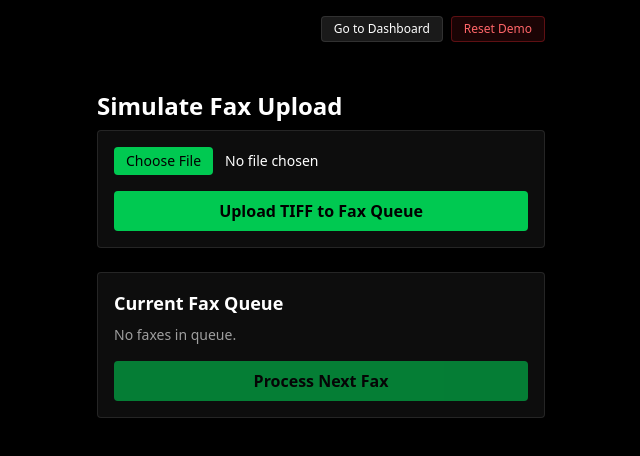
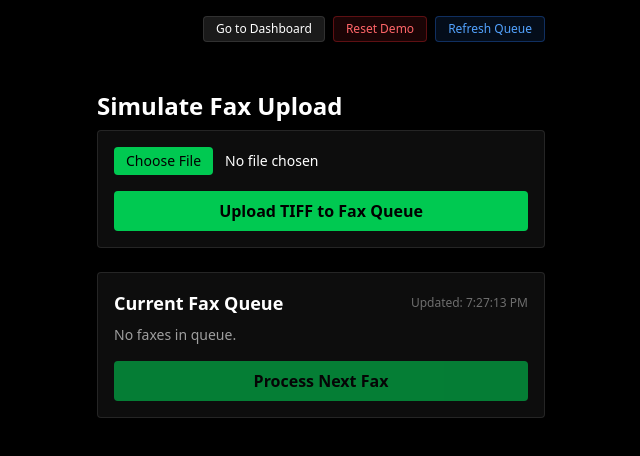
Before and after one commit to ishaanbhagwat/referral-dashboard-demo, a Next.js app: page /upload in a window 1280 px wide. Shown: the top 456 px of the page, without its empty margins (319-959 px from the left). Built offline with nearby package versions, Linux system fonts and the light colour scheme.

Commit message:
Added manual polling

```diff
--- a/app/page.tsx
+++ b/app/page.tsx
@@ -43,23 +43,36 @@ export default function ReferralTriageSystem() {
   const [loading, setLoading] = useState(true)
   const [error, setError] = useState("")
   const [resetting, setResetting] = useState(false)
+  const [lastUpdated, setLastUpdated] = useState<Date | null>(null)
+  const [refreshing, setRefreshing] = useState(false)
   const router = useRouter()
 
-  // Poll referrals every 2 seconds
-  useEffect(() => {
-    const fetchReferrals = async () => {
+  // Fetch referrals function
+  const fetchReferrals = async (isManualRefresh = false) => {
+    if (isManualRefresh) {
+      setRefreshing(true)
+    }
     try {
       const res = await fetch("/api/referrals")
       const data = await res.json()
       setReferrals(data.referrals)
+      setLastUpdated(new Date())
       setLoading(false)
+      setError("")
     } catch {
       setError("Failed to fetch referrals.")
       setLoading(false)
+    } finally {
+      if (isManualRefresh) {
+        setRefreshing(false)
       }
     }
+  }
+
+  // Poll referrals every 30 seconds (reduced from 2 seconds)
+  useEffect(() => {
     fetchReferrals()
-    const interval = setInterval(fetchReferrals, 2000)
+    const interval = setInterval(() => fetchReferrals(), 30000) // 30 seconds
     return () => clearInterval(interval)
   }, [])
 
@@ -85,6 +98,11 @@ export default function ReferralTriageSystem() {
     await fetch("/api/fax/reset", { method: "POST" })
     setResetting(false)
     setReferrals([])
+    setLastUpdated(null)
+  }
+
+  const handleManualRefresh = () => {
+    fetchReferrals(true)
   }
 
   // Filter and sort referrals
@@ -133,6 +151,13 @@ export default function ReferralTriageSystem() {
         >
           {resetting ? "Resetting..." : "Reset Demo"}
         </button>
+        <button
+          onClick={handleManualRefresh}
+          disabled={refreshing}
+          className="text-xs px-3 py-1 rounded bg-blue-500/10 hover:bg-blue-500/20 border border-blue-500/30 text-blue-400 disabled:opacity-60"
+        >
+          {refreshing ? "Refreshing..." : "Manual Refresh"}
+        </button>
       </div>
       <div className="max-w-7xl mx-auto space-y-4">
         {/* Header */}
@@ -141,6 +166,11 @@ export default function ReferralTriageSystem() {
             <div>
               <h1 className="text-2xl font-bold text-white">Referral Dashboard</h1>
               <p className="text-white/60 text-sm mt-1">Manage incoming referral faxes and patient workflows</p>
+              {lastUpdated && (
+                <p className="text-white/40 text-xs mt-1">
+                  Last updated: {lastUpdated.toLocaleTimeString()} (Auto-refresh every 30s)
+                </p>
+              )}
             </div>
             <div className="flex gap-6">
               <div className="text-center">
--- a/app/upload/page.tsx
+++ b/app/upload/page.tsx
@@ -22,17 +22,33 @@ export default function FaxUploadPage() {
     urgency: string;
   } | null>(null)
   const [resetting, setResetting] = useState(false)
+  const [refreshing, setRefreshing] = useState(false)
+  const [lastUpdated, setLastUpdated] = useState<Date | null>(null)
   const router = useRouter()
 
-  // Poll the queue every 2 seconds
-  useEffect(() => {
-    const fetchQueue = async () => {
+  // Fetch queue function
+  const fetchQueue = async (isManualRefresh = false) => {
+    if (isManualRefresh) {
+      setRefreshing(true)
+    }
+    try {
       const res = await fetch("/api/fax/queue")
       const data = await res.json()
       setQueue(data.queue)
+      setLastUpdated(new Date())
+    } catch (error) {
+      console.error("Failed to fetch queue:", error)
+    } finally {
+      if (isManualRefresh) {
+        setRefreshing(false)
+      }
     }
+  }
+
+  // Poll the queue every 15 seconds (reduced from 2 seconds)
+  useEffect(() => {
     fetchQueue()
-    const interval = setInterval(fetchQueue, 2000)
+    const interval = setInterval(() => fetchQueue(), 15000) // 15 seconds
     return () => clearInterval(interval)
   }, [])
 
@@ -61,6 +77,7 @@ export default function FaxUploadPage() {
     } else {
       setQueue(data.queue)
       setFile(null)
+      setLastUpdated(new Date())
     }
   }
 
@@ -77,6 +94,7 @@ export default function FaxUploadPage() {
       setProcessMsg("Fax processed successfully!")
       setQueue(data.queue)
       setLastReferral(data.referral)
+      setLastUpdated(new Date())
     }
   }
 
@@ -88,6 +106,11 @@ export default function FaxUploadPage() {
     await fetch("/api/fax/reset", { method: "POST" })
     setResetting(false)
     setQueue([])
+    setLastUpdated(null)
+  }
+
+  const handleManualRefresh = () => {
+    fetchQueue(true)
   }
 
   return (
@@ -105,6 +128,13 @@ export default function FaxUploadPage() {
           className="text-xs px-3 py-1 rounded bg-red-500/10 hover:bg-red-500/20 border border-red-500/30 text-red-400 disabled:opacity-60"
         >
           {resetting ? "Resetting..." : "Reset Demo"}
+        </button>
+        <button
+          onClick={handleManualRefresh}
+          disabled={refreshing}
+          className="text-xs px-3 py-1 rounded bg-blue-500/10 hover:bg-blue-500/20 border border-blue-500/30 text-blue-400 disabled:opacity-60"
+        >
+          {refreshing ? "Refreshing..." : "Refresh Queue"}
         </button>
       </div>
       <div className="max-w-md w-full space-y-6 mt-10">
@@ -126,7 +156,14 @@ export default function FaxUploadPage() {
           </button>
         </form>
         <div className="bg-white/5 p-4 rounded border border-white/10">
-          <h2 className="text-lg font-semibold mb-2">Current Fax Queue</h2>
+          <div className="flex items-center justify-between mb-2">
+            <h2 className="text-lg font-semibold">Current Fax Queue</h2>
+            {lastUpdated && (
+              <span className="text-white/40 text-xs">
+                Updated: {lastUpdated.toLocaleTimeString()}
+              </span>
+            )}
+          </div>
           {queue.length === 0 ? (
             <div className="text-white/60 text-sm">No faxes in queue.</div>
           ) : (
```
Lines whose indentation alone changed are shown as unchanged.
